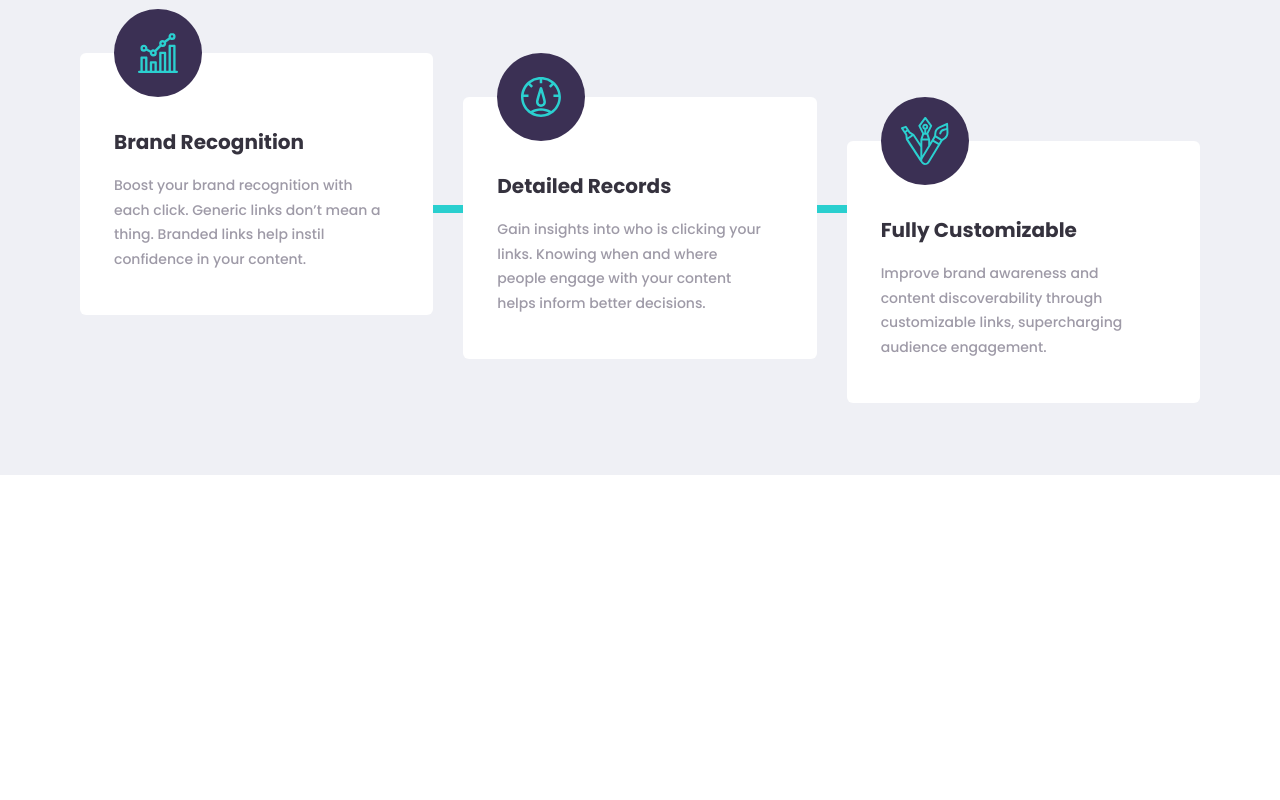
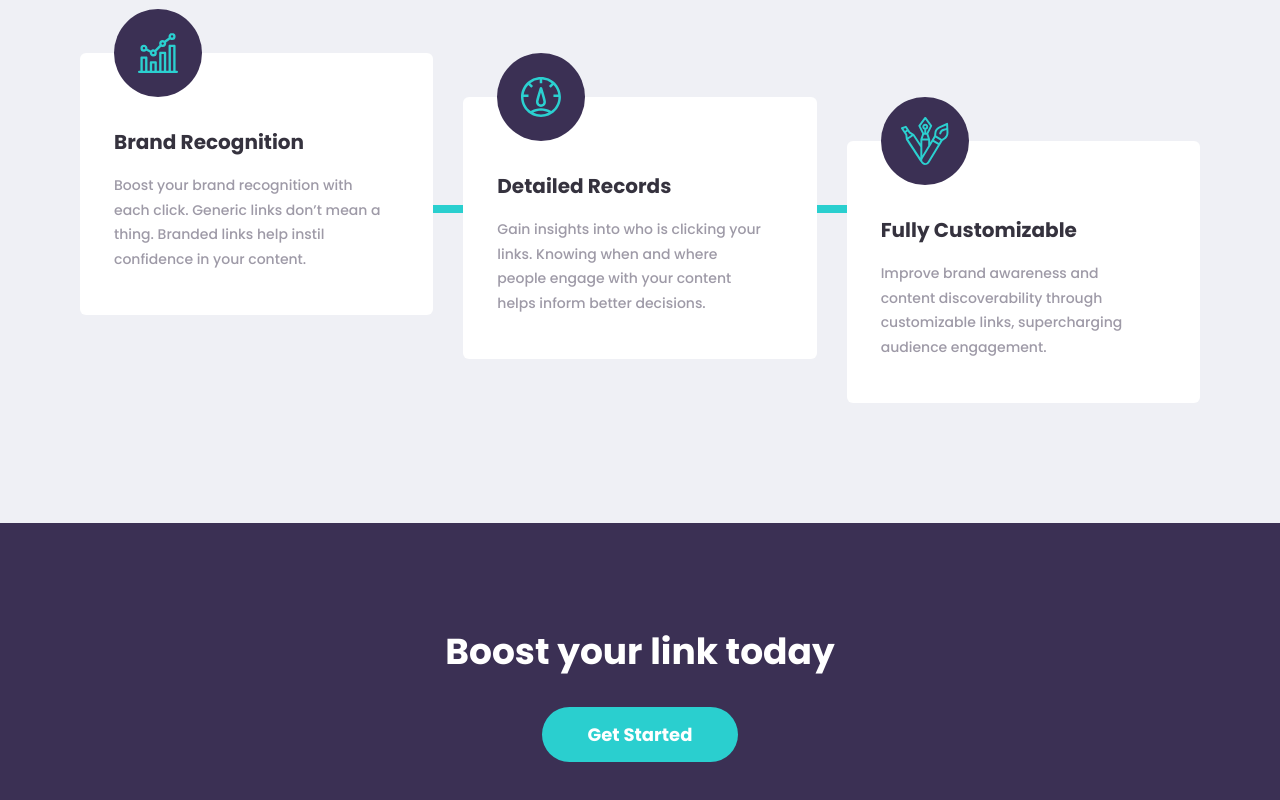
Before and after one commit to ayatakinci/url-shortening-api-landing-page, a React (Create React App) app: page / in a window 1280 px wide. Shown: the part 996-1796 px from the top of the page. Before the commit the page ends 1471 px from the top, so only its background shows below. Built offline with nearby package versions, Linux system fonts and the light colour scheme.

Commit message:
Adiciona section GetStarted

```diff
--- a/src/App.jsx
+++ b/src/App.jsx
@@ -1,4 +1,5 @@
 import React from 'react';
+import GetStarted from './sections/GetStarted';
 
 import Hero from './sections/Hero';
 import LinkShortener from './sections/LinkShortener';
@@ -12,6 +13,7 @@ function App() {
 				<LinkShortener />
 				<Statistics />
 			</div>
+			<GetStarted />
 		</main>
 	);
 }
--- /dev/null
+++ b/src/sections/GetStarted/_index.scss
@@ -0,0 +1,24 @@
+.get-started {
+  background-color: $clr-primary-dark;
+  color: $clr-neutral-100;
+  text-align: center;
+  padding: 6.375rem 1.5rem 5.625rem;
+
+  h2 {
+    font-size: 1.625rem;
+
+    @include breakpoint-up(medium) {
+      font-size: 2.25rem;
+    }
+  }
+
+  button {
+    @extend .btn-rounded;
+    @include margin-x-auto;
+    margin-top: 1.25rem;
+
+    @include breakpoint-up(medium) {
+      margin-top: 1.75rem;
+    }
+  }
+}
--- /dev/null
+++ b/src/sections/GetStarted/index.jsx
@@ -0,0 +1,16 @@
+import React, { Component } from 'react';
+
+import Button from '../../UI/Button';
+
+class GetStarted extends Component {
+	render() {
+		return (
+			<section className="get-started">
+				<h2>Boost your link today</h2>
+				<Button>Get Started</Button>
+			</section>
+		);
+	}
+}
+
+export default GetStarted;
--- a/src/sections/LinkShortener/LinkInput/_index.scss
+++ b/src/sections/LinkShortener/LinkInput/_index.scss
@@ -14,6 +14,10 @@
     border-radius: 0.5625rem;
     display: grid;
     gap: 1rem;
+
+    @include breakpoint-down(small) {
+      max-width: 40rem;
+    }
 
     @include breakpoint-up(medium) {
       padding: 3.25rem 4rem;
--- a/src/sections/Statistics/_index.scss
+++ b/src/sections/Statistics/_index.scss
@@ -1,7 +1,11 @@
 .statistics {
   text-align: center;
-  padding-bottom: 10rem;
+  padding-bottom: 5rem;
   @extend .container;
+
+  @include breakpoint-up(medium) {
+    padding-bottom: 13rem;
+  }
 
   h2,
   p {
--- a/src/styles/main.scss
+++ b/src/styles/main.scss
@@ -11,3 +11,5 @@
 
 @import "../sections/Statistics";
 @import "../sections/Statistics/Card";
+
+@import "../sections/GetStarted";
```
